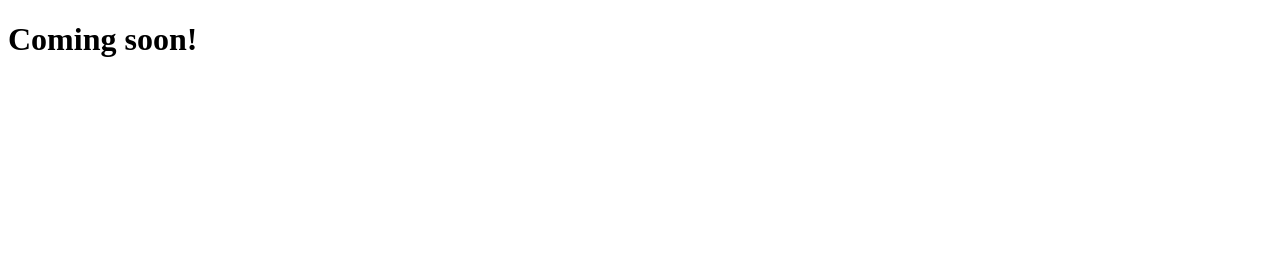
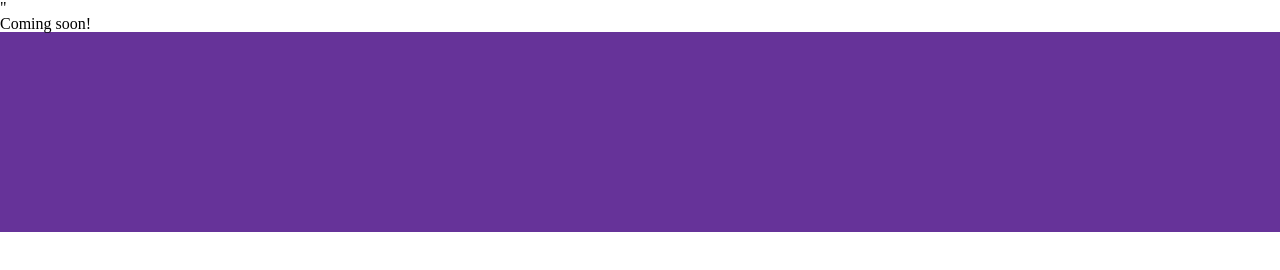
Before and after one commit to forward24/portfolio, a plain HTML site: page index.html in a window 1280 px wide. Drawn offline with nearby package versions, Linux system fonts and the light colour scheme.

```diff
--- a/index.html
+++ b/index.html
@@ -5,8 +5,19 @@
     <meta name="viewport" content="width=device-width, initial-scale=1.0">
     <meta http-equiv="X-UA-Compatible" content="ie=edge">
     <title>Document</title>
+    <link rel="stylesheet" href="https://cdnjs.cloudflare.com/ajax/libs/meyer-reset/2.0/reset.css" integrity="sha256-7VVaJ5GDwFQiLIc+eNksQLUSSY5JNZtqv9o2BI8UGYg=" crossorigin="anonymous" />"
+    <link rel="stylesheet" href="lkjsdf.css">
 </head>
 <body>
     <h1>Coming soon!</h1>
+<style>
+    div {
+        height: 200px;
+        background-color: rebeccapurple;
+    }
+</style>
+<div>
+
+</div>
 </body>
 </html>
```
Also changed, not shown: 1 other file.
